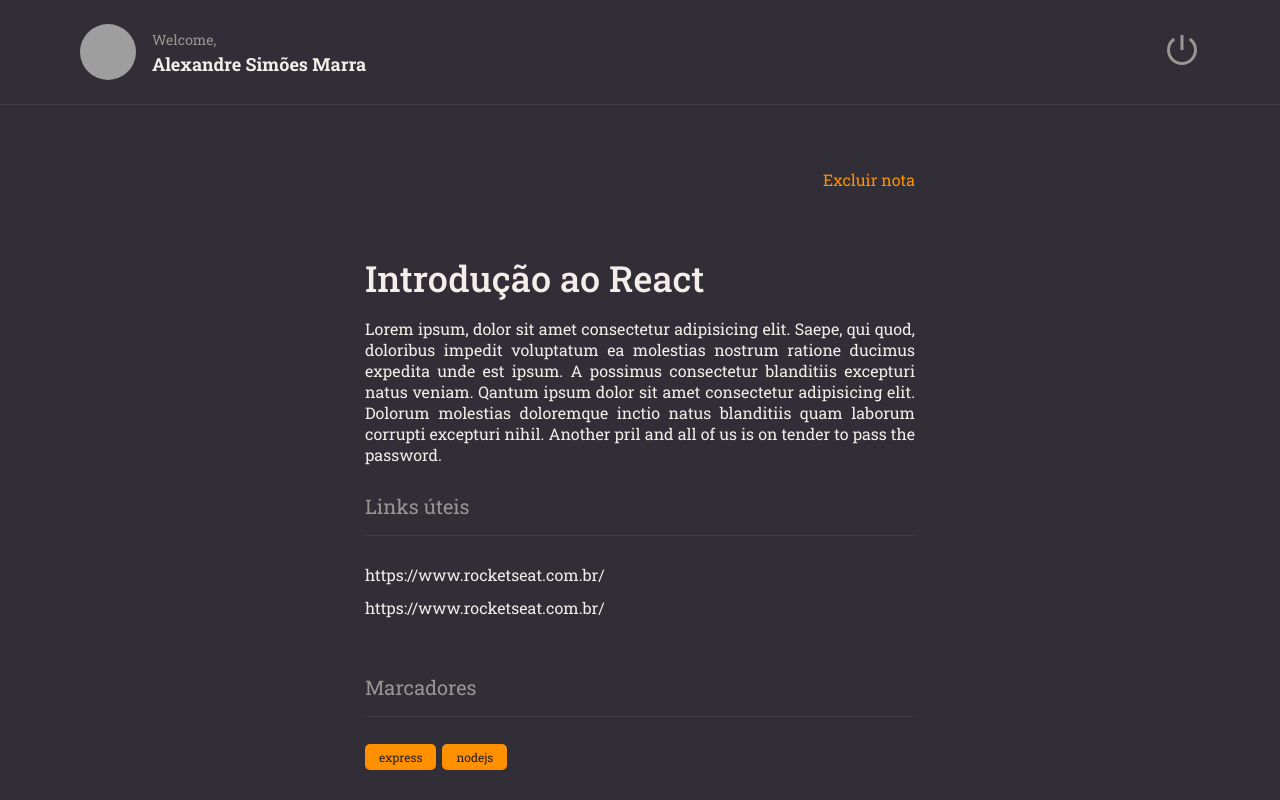
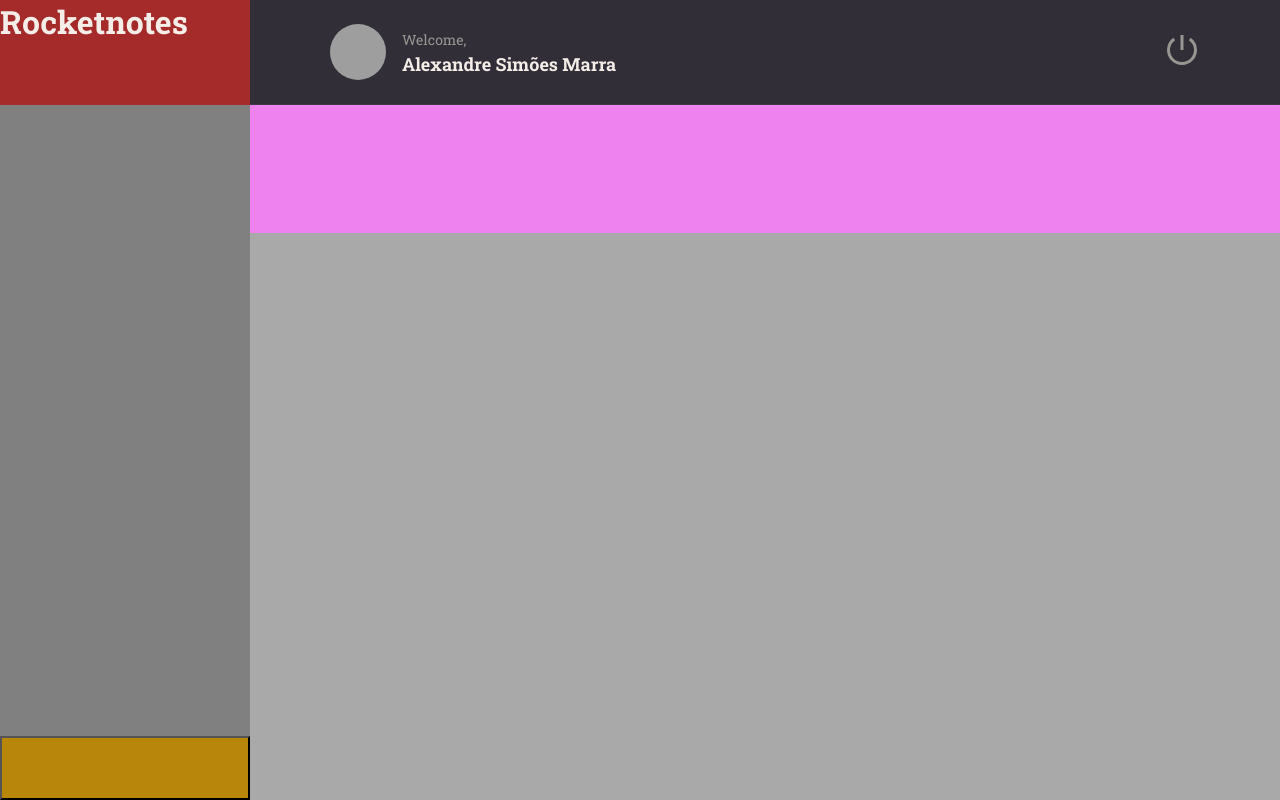
Before and after one commit to alexsmarra/rocketnotes, a React (Vite) app: page / in a window 1280 px wide. Built offline with nearby package versions, Linux system fonts and the light colour scheme; grey boxes are pictures that could not be loaded.

Commit message:
applying grid on home

```diff
--- a/src/main.jsx
+++ b/src/main.jsx
@@ -5,14 +5,14 @@
 // O nosso tema. Em nosso root mais abaixo, encapsulamos o conteúdo com o "<ThemeProvider>" e colocamos o "theme={theme}", para dessa forma compartilhar para todo o app o conteúdo da pasta "./styles/theme.js"
 import theme from "./styles/theme"
 import GlobalStyles from "./styles/global"
-import { Details } from './pages/Details'
+import { Home } from './pages/Home'
 
 
 ReactDOM.createRoot(document.getElementById('root')).render(
   <React.StrictMode>
     <ThemeProvider theme={theme}>
       <GlobalStyles/>
-      <Details />
+      <Home/>
     </ThemeProvider>
   </React.StrictMode>,
 )
--- /dev/null
+++ b/src/pages/Home/index.jsx
@@ -0,0 +1,30 @@
+import { Container, Brand, Menu, Search, Content, NewNote } from "./styles.js"
+import { Header } from "../../components/Header"
+
+export function Home() {
+   return (
+      <Container>
+         <Brand>
+            <h1>Rocketnotes</h1>
+         </Brand>
+
+         <Header/>
+
+         <Menu>
+
+         </Menu>
+
+         <Search>
+
+         </Search>
+
+         <Content>
+
+         </Content>
+
+         <NewNote>
+
+         </NewNote>
+      </Container>
+   )
+}
--- /dev/null
+++ b/src/pages/Home/styles.js
@@ -0,0 +1,40 @@
+import styled from "styled-components"
+
+export const Container = styled.div`
+   width: 100%;
+   height: 100vh;
+   display: grid;
+   grid-template-columns: 250px auto;
+   grid-template-rows: 105px 128px auto 64px;
+   grid-template-areas:
+   "brand header"
+   "menu  search"
+   "menu content"
+   "newnote content";
+   background-color: ${({ theme }) => theme.COLORS.BACKGROUND_800};
+`
+
+export const Brand = styled.div`
+   grid-area: brand;
+   background: brown;
+ `
+
+export const Menu = styled.ul`
+   grid-area: menu;
+   background: gray;
+`
+
+export const Search = styled.div`
+   grid-area: search;
+   background: violet;
+`
+
+export const Content = styled.div`
+   grid-area: content;
+   background: darkgrey;
+`
+
+export const NewNote= styled.button`
+   grid-area: newnote;
+   background: darkgoldenrod;
+`
```
